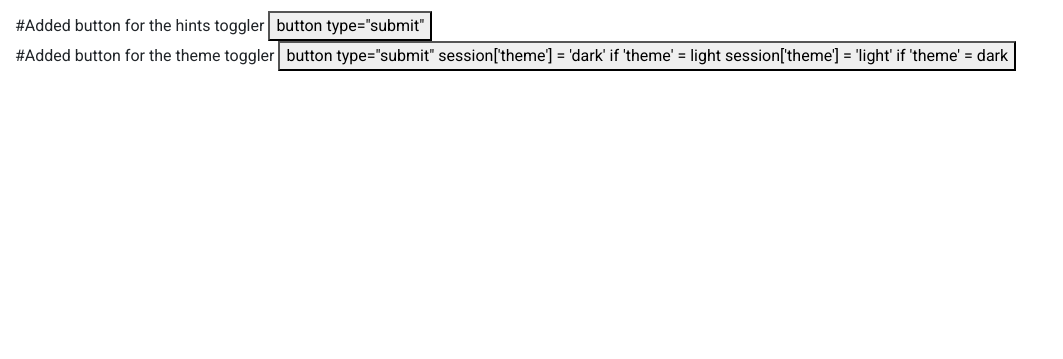
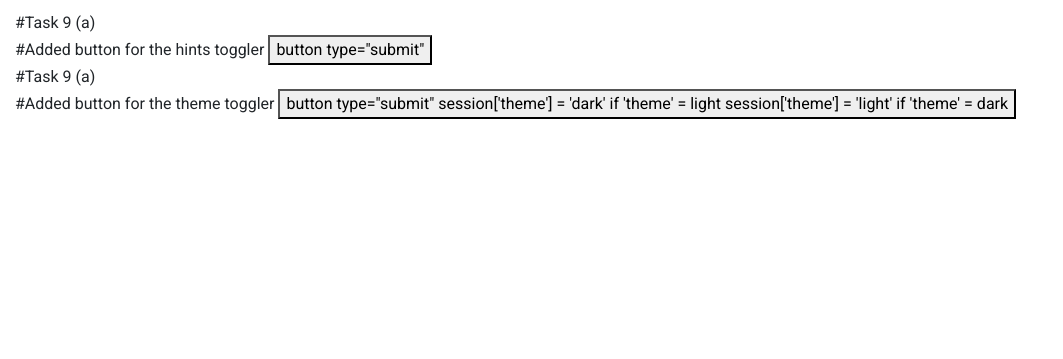
Before and after one commit to MQ-COMP3310/group-project-4-index-out-of-bounds-exception, a Flask app: template templates/game.html in a window 1280 px wide. Shown: the part 310-669 px from the top of the page, without its empty margins (0-1063 px from the left). Run offline with Flask 2, Linux system fonts and the light colour scheme; the template is opened without the code that fills it, so the values that code supplies are empty; some libraries are stand-ins or nearby versions.

Commit message:
Documentation

```diff
--- a/run.py
+++ b/run.py
@@ -16,16 +16,16 @@
 # Needed for encoding to utf8
 reload(sys)
 
-app = Flask(__name__)
+app = Flask(__name__) #Task 7 (a)
 app.secret_key = 'some_secret'
 app.config["JWT_SECRET_KEY"] = "some_secret_key"
 data = []
 
-def sanitisename(username):
+def sanitisename(username): #Task 9 (a)
     #Only letters and numbers
     return re.sub(r'[^a-z0-9]','',username) # re.sub removes non letter and number symbols from the username
 
-def traversalprevention(filename, mode): #This is used whenever an open() method is used to check the filename for path transveral properties ie "../../etc"
+def traversalprevention(filename, mode): #Task 9 (a) #This is used whenever an open() method is used to check the filename for path transveral properties ie "../../etc"
     path = os.path.abspath(filename) #Declaring path
     if path.startswith("../"): #If the path starts with ../../ etc.
         return error("Invalid File Path") #Return an error instead of displaying webpage
@@ -268,7 +268,7 @@
                             username=username, riddle_index=riddle_index, riddles=riddles,
                             answers=answers, attempts=store_all_attempts(username), remaining_attempts=attempts_remaining(), score=end_score(username))
 
-#Light & Dark Mode Toggle
+#Light & Dark Mode Toggle Task 9 (a)
 @app.route('/theme-toggler', methods=["GET", "POST"]) #Endpoint/Routing
 def lightanddark(): #Function Definition
     themecur = session.get('theme', 'light') #Current Theme
@@ -278,7 +278,7 @@
         session['theme'] = 'light'
 
 
-#Display Hint
+#Display Hint Task 9 (a)
 @app.route('/<username>/game', methods=["GET","POST"])
 def displayhints(hint_used, riddle_index):
     if hint_used:
--- a/templates/game.html
+++ b/templates/game.html
@@ -46,13 +46,13 @@
 
 </div>
 
-<div class="col-md-12">
+<div class="col-md-12"> #Task 9 (a)
   <form method="POST" user_response="{{Hint, username, riddle_index}}"> #Added button for the hints toggler
    <button> button type="submit" </button>
 </form>
 </div>
 
-<div class="col-md-12">
+<div class="col-md-12"> #Task 9 (a)
   <form user_response="Toggle button" method="POST"> #Added button for the theme toggler
     <button> button type="submit"
       session['theme'] = 'dark' if 'theme' = light
--- a/tests.py
+++ b/tests.py
@@ -3,7 +3,7 @@
 from importlib import reload
 from flask import Flask, render_template, redirect, request, url_for
 
-#Security Tests
+#Security Tests Task 9 (b)
 
 def pathtraversal(path):
 #Test that attempts of path traversal will cause an error to be shown instead of displaying the page
```
